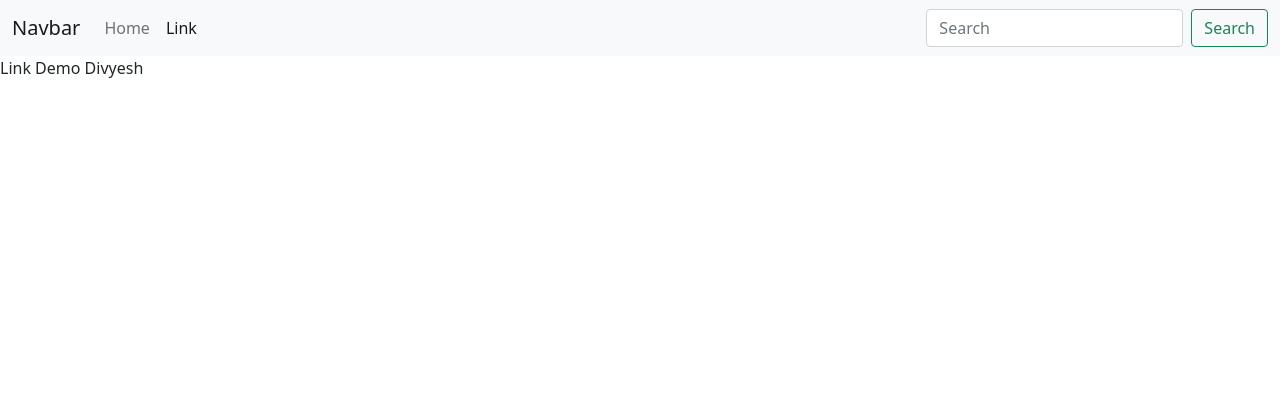
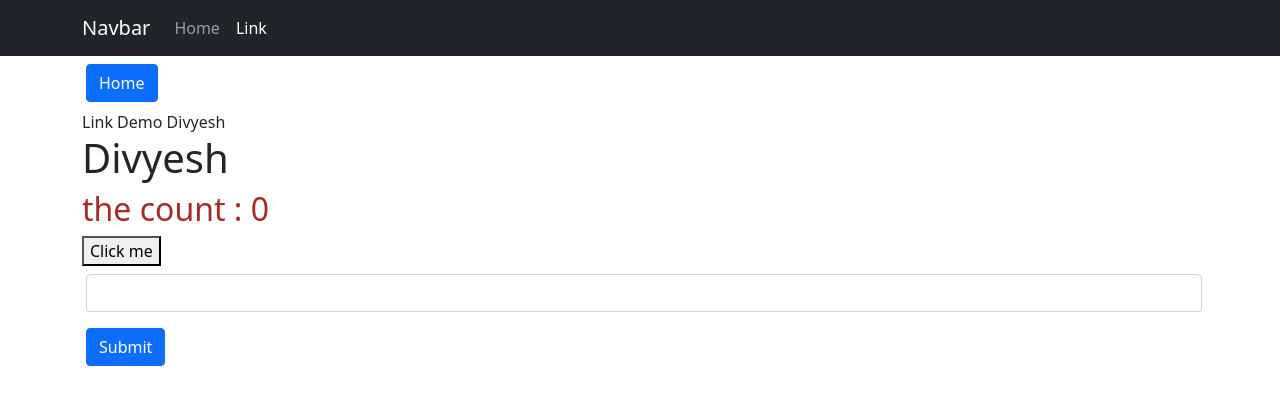
Before and after one commit to Dvs149/rect-test, a React (Create React App) app: page /Link in a window 1280 px wide. Shown: the top 404 px of the page. Built offline with nearby package versions, Linux system fonts and the light colour scheme.

Commit message:
major changes in this file

```diff
--- a/src/App.js
+++ b/src/App.js
@@ -1,8 +1,5 @@
 import {
-  BrowserRouter as Router,
-  Switch,
   Route,
-  Link,
   Routes,
   BrowserRouter
 } from "react-router-dom";
@@ -17,11 +14,6 @@ function App() {
         <Navbar />
         <Routes>
           <Route path="/" element={<TextForm />}>
-            {/* <Route index element={<LinkDemo />} /> */}
-            {/* <Route path=":teamId" element={<Team />} /> */}
-            {/* <Route path="new" element={<NewTeamForm />} /> */}
-            {/* <Route index element={<LeagueStandings />} /> */}
-            {/* </Route> */}
           </Route>
           <Route path="Link" element={<LinkDemo />} />
         </Routes>
--- a/src/components/LinkDemo.js
+++ /dev/null
@@ -1,7 +0,0 @@
-import React from 'react'
-
-export default function LinkDemo() {
-  return (
-    <div>Link Demo Divyesh</div>
-  )
-}
--- /dev/null
+++ b/src/components/LinkDemo.jsx
@@ -0,0 +1,42 @@
+import React from 'react'
+import { useState } from 'react';
+import { useNavigate } from 'react-router-dom';
+import Name from './Name';
+
+export default function LinkDemo() {
+
+  let navigate = useNavigate();
+  const [name,setName] = useState('');
+  const [nameList,setNameList] = useState([]);
+  const handleName = (event) => {
+    // console.log(event.target.value);
+    setName(event.target.value);
+  }
+  const handleSubmit = (event) => {
+    event.preventDefault();
+    let tempName = nameList;
+    tempName.push(name);
+    setNameList(tempName);
+    setName('');
+    console.log(nameList);
+
+  }
+  return (
+    <div className='container'>
+        <button className='btn btn-primary mx-1 my-2' onClick={()=>{navigate("/")}}>Home</button>
+        <div>Link Demo Divyesh</div>
+        <Name name="Divyesh" />
+        <form onSubmit={handleSubmit}>
+          <input className="form-control mx-1 my-2"  type="text" value={name} onChange={handleName} />
+          <button className='btn btn-primary mx-1 my-2' >Submit</button>
+        </form>
+          {
+          nameList.map((name, index)=>(
+            <h3 key={index}>{name}</h3>
+          ))
+        }
+
+    </div>
+
+  )
+}
--- /dev/null
+++ b/src/components/Name.jsx
@@ -0,0 +1,31 @@
+import React,{ useState } from 'react'
+import style from "./style.module.css"
+export default function Name({ name }) {
+
+  const [count, setCount] = useState(0);
+
+  const handleClick = () => {
+      // console.log('counter');
+      if(count >= 5) {
+        console.log("c:"+count);
+        setCount(1);
+      } else {
+        setCount(count + 1);
+      }
+  }
+  // style for counter
+  // const styleCount = {
+  //   color:"brown",
+  //   borderStyle: "dotted"
+  // }
+  return (
+    // <div>{name}</div>
+    <div>
+      <h1>{name}</h1>
+      <h2 className={style.header}>the count : <span>{count}</span> </h2>
+      <button onClick={handleClick}>
+        Click me
+      </button>
+    </div>
+  )
+}
--- a/src/components/Navbar.js
+++ b/src/components/Navbar.jsx
@@ -4,8 +4,8 @@ import { Link, NavLink } from 'react-router-dom'
 export default function Navbar() {
   return (
     <div>
-      <nav className="navbar navbar-expand-lg navbar-light bg-light">
-        <div className="container-fluid">
+      <nav className="navbar navbar-expand-lg navbar-dark bg-dark">
+        <div className="container">
           <a className="navbar-brand" href="/">Navbar</a>
           <button className="navbar-toggler" type="button" data-bs-toggle="collapse" data-bs-target="#navbarSupportedContent" aria-controls="navbarSupportedContent" aria-expanded="false" aria-label="Toggle navigation">
             <span className="navbar-toggler-icon" />
@@ -21,10 +21,10 @@ export default function Navbar() {
               </li>
 
             </ul>
-            <form className="d-flex">
+            {/* <form className="d-flex">
               <input className="form-control me-2" type="search" placeholder="Search" aria-label="Search" />
               <button className="btn btn-outline-success" type="submit">Search</button>
-            </form>
+            </form> */}
 
           </div>
         </div>
--- a/src/components/TextForm.js
+++ b/src/components/TextForm.jsx
@@ -1,5 +1,5 @@
 import React, { useState } from 'react'
-
+import { useNavigate } from "react-router-dom";
 function TextForm() {
     const [text, setText] = useState('');
 
@@ -18,17 +18,19 @@ function TextForm() {
         setText(newText);
     }
 
+    let navigate = useNavigate();
 
     return (
-      <div>
+      <div className='container'>
           <div className="mb-3">
+              <button className='btn btn-primary mx-1 my-2' onClick={handleUpClick}>Uppercase</button>
+              <button className='btn btn-primary mx-1 my-2' onClick={handleCleanClick}>Clean</button>
+              <button className='btn btn-primary mx-1 my-2' onClick={handleLowClick}>Lowercase</button>
+              <button className='btn btn-primary mx-1 my-2' onClick={()=>{navigate("/Link")}}>Link</button><br />
               <label htmlFor="exampleFormControlTextarea1" className="form-label">Example textarea</label>
               <textarea className="form-control" onChange={handleOnChange} id="exampleFormControlTextarea1" rows={3} value={text} />
-              <button className='btn btn-primary mx-1 my-2' onClick={handleUpClick}>Uppercase</button>
-              <button className='btn btn-primary mx-1 my-2' onClick={handleCleanClick}>Clean</button>
-              <button className='btn btn-primary mx-1 my-2' onClick={handleLowClick}>lowercase</button>
               <h2>Text summary</h2>
-              <p>{text.split(' ').length} words {text.length} characters.</p>
+              <p>{text.split(' ').filter((element)=> {return element.length!==0}).length} words {text.length} characters.</p>
           </div>
       </div>
 
--- /dev/null
+++ b/src/components/style.module.css
@@ -0,0 +1,3 @@
+.header {
+    color: brown;
+}
```
